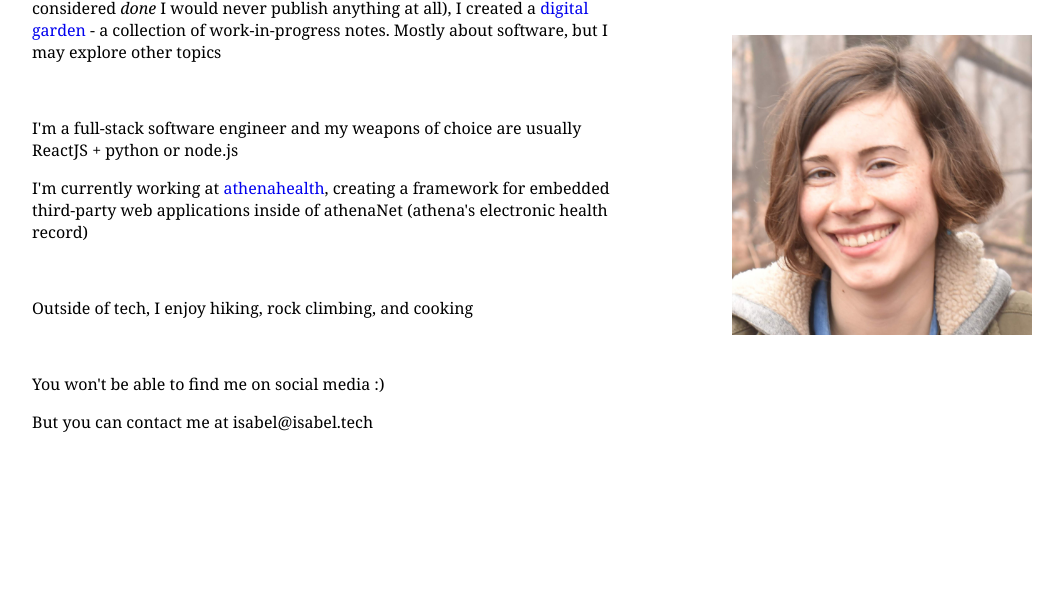
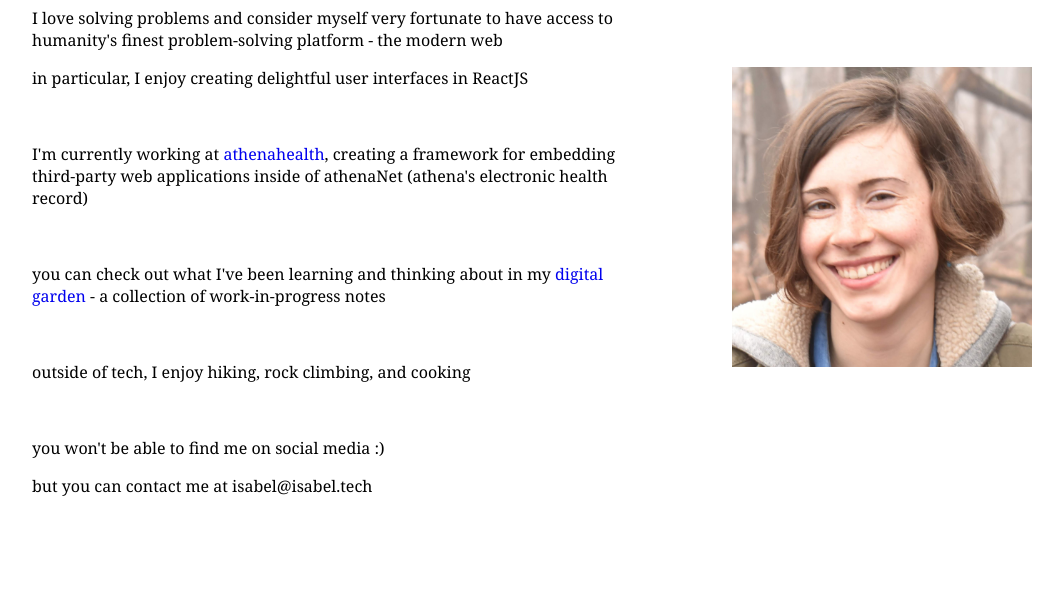
Before and after one commit to leccese/personal-site, a Gatsby site: page / in a window 1280 px wide. Shown: the part 187-800 px from the top of the page, without its empty margins (108-1171 px from the left). Built offline with nearby package versions, Linux system fonts and the light colour scheme; Gatsby itself is replaced by a stand-in of ours.

Commit message:
update home page copy

```diff
--- a/src/pages/index.tsx
+++ b/src/pages/index.tsx
@@ -11,17 +11,18 @@ export default function Index() {
         <Layout>
         <div className="landing-page-container">
             <div className="text">
-                <p>Hi, I'm Isabel Leccese and this is my personal website</p>
-                <p>In an effort to <a href="https://www.swyx.io/learn-in-public/" target="_blank">learn in public</a> (and because if I only published posted I considered <i>done</i> I would never publish anything at all),
-                I created a <Link to="/digital-garden">digital garden</Link> - a collection of work-in-progress notes. Mostly about software, but I may explore other topics</p>
+                <h1>hi, I'm Isabel Leccese</h1>
+                <p>I love solving problems and consider myself very fortunate to have access to humanity's finest problem-solving platform - the modern web </p>
+                <p>in particular, I enjoy creating delightful user interfaces in ReactJS</p>
                 <br/>
-                <p>I'm a full-stack software engineer and my weapons of choice are usually ReactJS + python or node.js</p>
-                <p>I'm currently working at <a href="https://www.athenahealth.com/" target="_blank">athenahealth</a>, creating a framework for embedded third-party web applications inside of athenaNet (athena's electronic health record)</p>
+                <p>I'm currently working at <a href="https://www.athenahealth.com/" target="_blank">athenahealth</a>, creating a framework for embedding third-party web applications inside of athenaNet (athena's electronic health record)</p>
                 <br/>
-                <p>Outside of tech, I enjoy hiking, rock climbing, and cooking</p>
+                <p>you can check out what I've been learning and thinking about in my <Link to="/digital-garden">digital garden</Link> - a collection of work-in-progress notes</p>
                 <br/>
-                <p>You won't be able to find me on social media :)</p>
-                <p>But you can contact me at isabel@isabel.tech</p>
+                <p>outside of tech, I enjoy hiking, rock climbing, and cooking</p>
+                <br/>
+                <p>you won't be able to find me on social media :)</p>
+                <p>but you can contact me at isabel@isabel.tech</p>
             </div>
             <div className="photo">
                 <StaticImage
```
